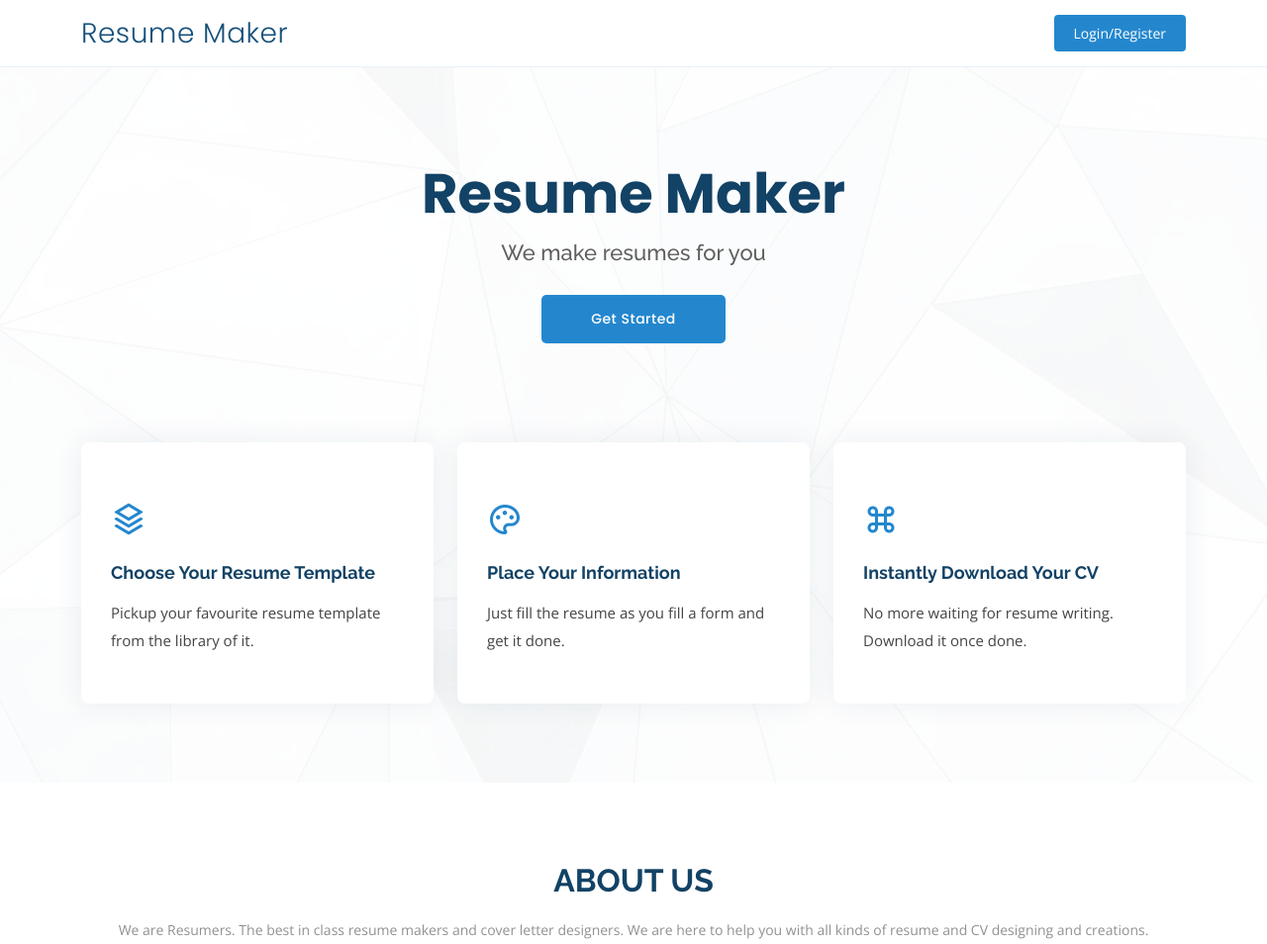
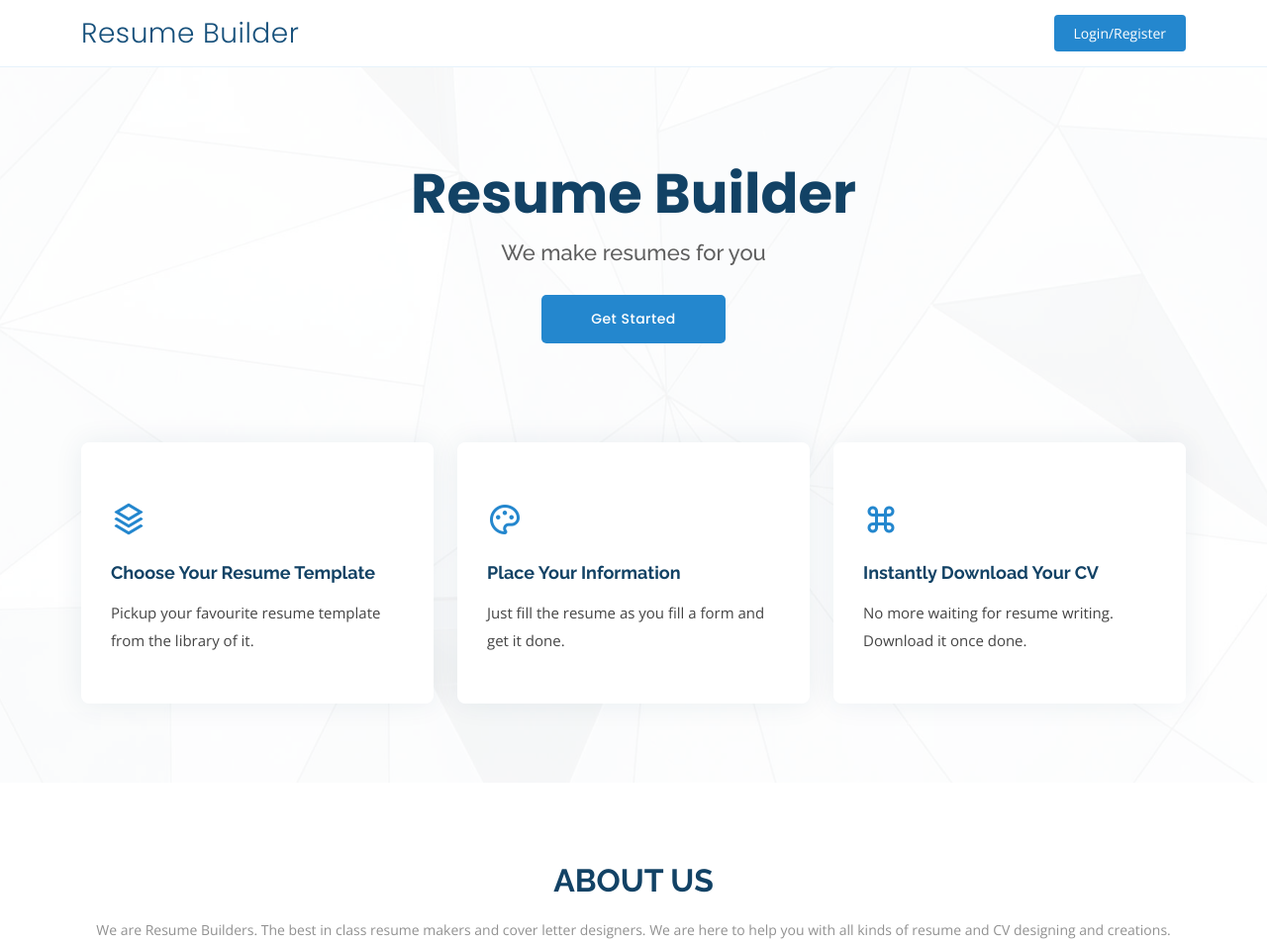
Before and after one commit to shivangicoding/ResumeR, a plain HTML site: page index.html in a window 1280 px wide. Shown: the top 954 px of the page at 99% size. Drawn offline with nearby package versions, Linux system fonts and the light colour scheme.

Commit message:
Update index.html

```diff
--- a/index.html
+++ b/index.html
@@ -37,7 +37,7 @@
   <header id="header" class="fixed-top">
     <div class="container d-flex align-items-center justify-content-between">
 
-      <h1 class="logo"><a href="index.html">Resume Maker</a></h1>
+      <h1 class="logo"><a href="index.html">Resume Builder</a></h1>
       <!-- Uncomment below if you prefer to use an image logo -->
       <!-- <a href="index.html" class="logo"><img src="assets/img/logo.png" alt="" class="img-fluid"></a>-->
 
@@ -57,7 +57,7 @@
     <div class="container position-relative" data-aos="fade-up" data-aos-delay="100">
       <div class="row justify-content-center">
         <div class="col-xl-7 col-lg-9 text-center">
-          <h1>Resume Maker</h1>
+          <h1>Resume Builder</h1>
           <h2>We make resumes for you</h2>
         </div>
       </div>
@@ -105,7 +105,7 @@
 
         <div class="section-title">
           <h2>About Us</h2>
-          <p>We are Resumers. The best in class resume makers and cover letter designers. We are here to help you with all kinds of resume and CV designing and creations. </p>
+          <p>We are Resume Builders. The best in class resume makers and cover letter designers. We are here to help you with all kinds of resume and CV designing and creations. </p>
         </div>
 
         <div class="row content">
@@ -476,7 +476,7 @@
 
       <div class="me-md-auto text-center text-md-start">
         <div class="copyright">
-          &copy; Copyright <strong><span>Resume Maker</span></strong>. All Rights Reserved
+          &copy; Copyright <strong><span>Resume Builder</span></strong>. All Rights Reserved
         </div>
         <div class="credits">
           <!-- All the links in the footer should remain intact. -->
```
